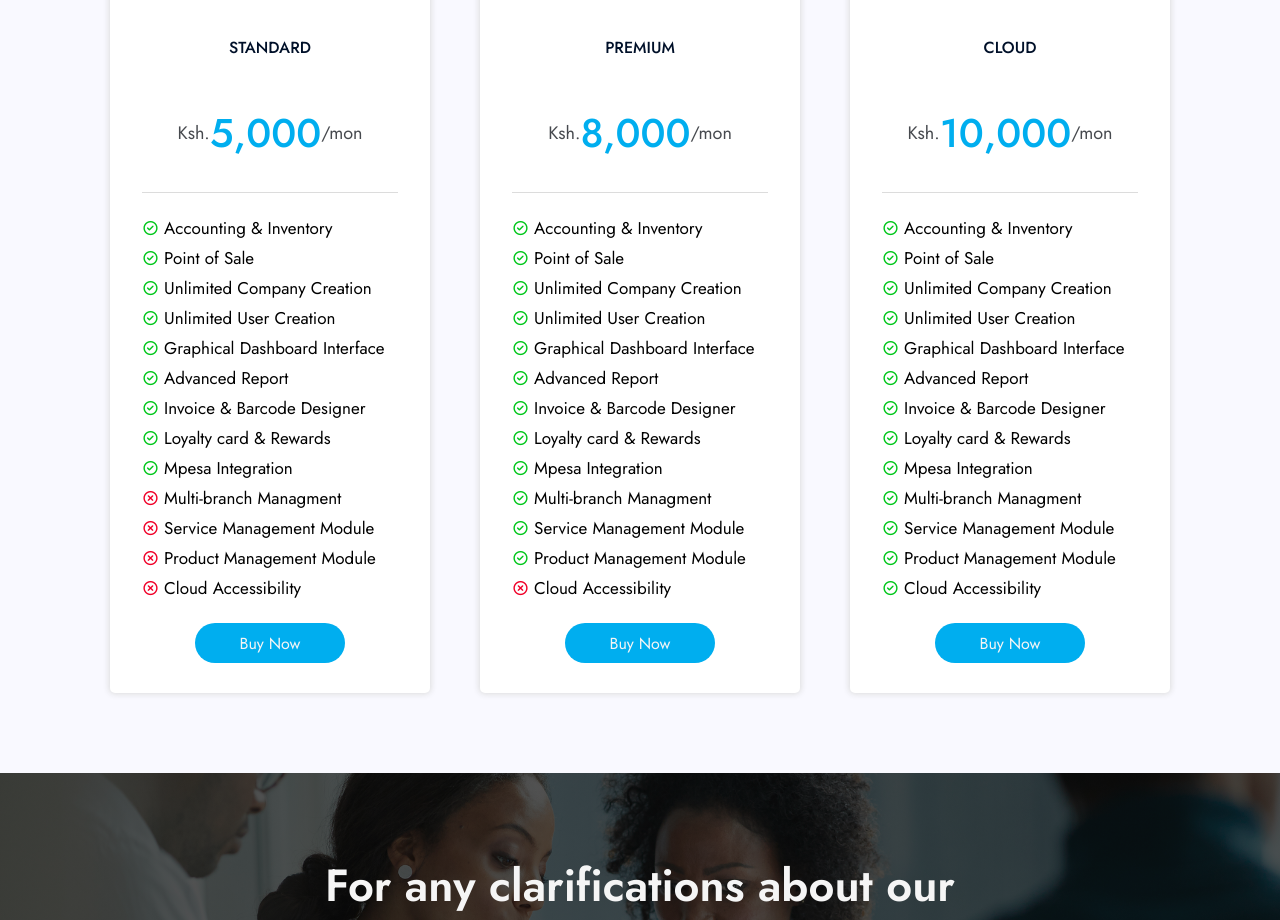
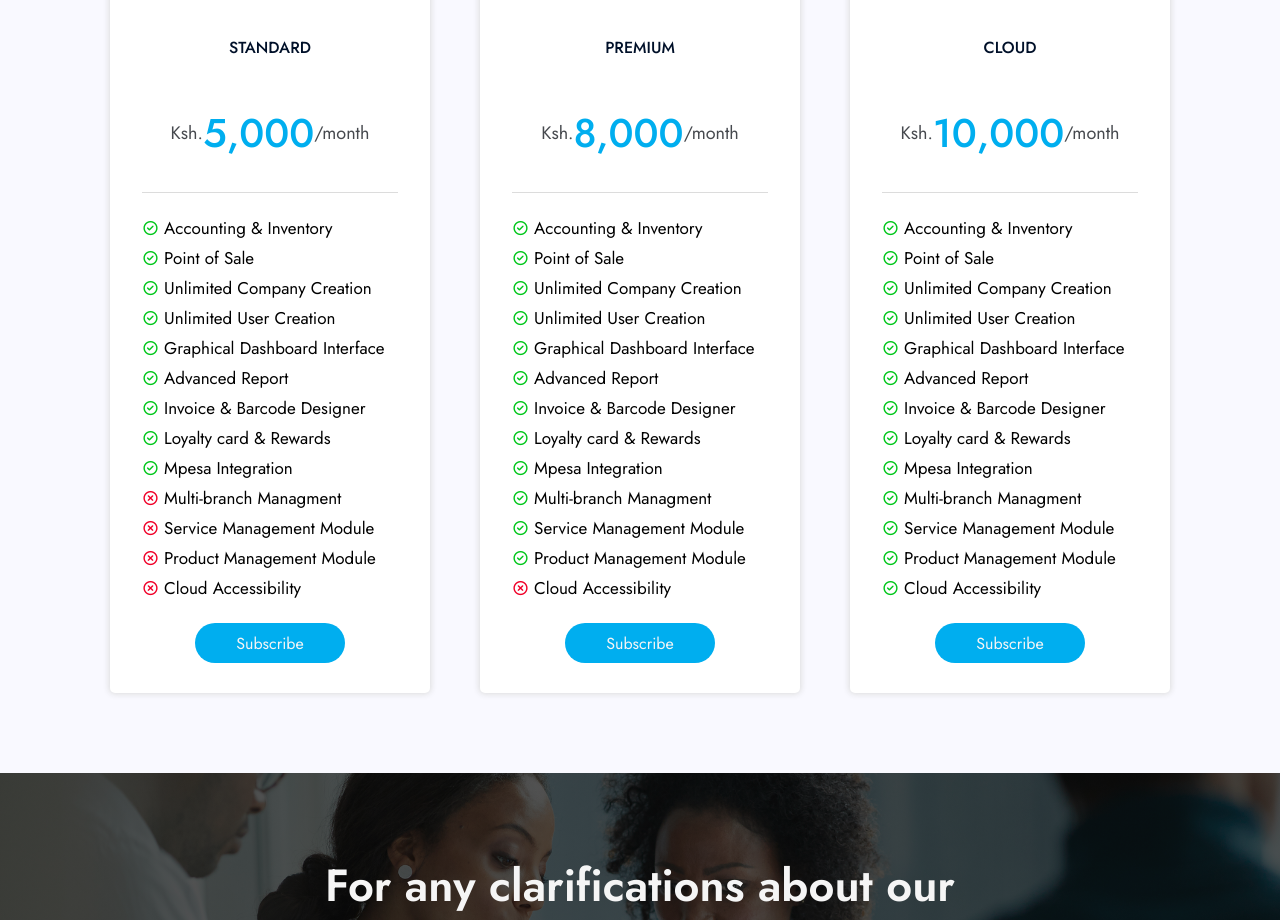
Before and after one commit to justallyt/cybrix-prototype, a plain HTML site: page index.html in a window 1280 px wide. Shown: the part 2720-3640 px from the top of the page. Drawn offline with nearby package versions, Linux system fonts and the light colour scheme.

Commit message:
'Updates'

```diff
--- a/css/home.css
+++ b/css/home.css
@@ -234,7 +234,7 @@ header nav .free-trial{
     background-position: top;
 }
 .landing-slide-moja:nth-child(2){
-    background:linear-gradient(to right, rgba(0, 0, 0, 0.75),  transparent), url("../images/cybrix-8.jpg") no-repeat;
+    background:linear-gradient(to right, rgba(0, 0, 0, 0.75),  transparent), url("../images/cybrix12.jpeg") no-repeat;
     background-size: cover;
     background-position: center;
 }
--- a/index.html
+++ b/index.html
@@ -219,7 +219,7 @@
                                                   <h4>Standard</h4>
                                            </div>
                                            <div class="price">
-                                                  <h3><span>Ksh.</span>5,000<span>/mon</span></h3>
+                                                  <h3><span>Ksh.</span>5,000<span>/month</span></h3>
                                            </div>
                                            <div class="features-box">
                                                   <ul>
@@ -239,7 +239,7 @@
                                                   </ul>
                                            </div>
                                            <div class="pricing-btn">
-                                                 <a href="">Buy Now</a>
+                                                 <a href="">Subscribe</a>
                                            </div>
                                     </div>
                                     <div class="pricing-moja">
@@ -247,7 +247,7 @@
                                                   <h4>Premium</h4>
                                            </div>
                                            <div class="price">
-                                                  <h3><span>Ksh.</span>8,000<span>/mon</span></h3>
+                                                  <h3><span>Ksh.</span>8,000<span>/month</span></h3>
                                            </div>
                                            <div class="features-box">
                                                   <ul>
@@ -267,7 +267,7 @@
                                                   </ul>
                                            </div>
                                            <div class="pricing-btn">
-                                                 <a href="">Buy Now</a>
+                                                 <a href="">Subscribe</a>
                                            </div>
                                     </div>
                                     <div class="pricing-moja">
@@ -275,7 +275,7 @@
                                                   <h4>Cloud</h4>
                                            </div>
                                            <div class="price">
-                                                  <h3><span>Ksh.</span>10,000<span>/mon</span></h3>
+                                                  <h3><span>Ksh.</span>10,000<span>/month</span></h3>
                                            </div>
                                            <div class="features-box">
                                                   <ul>
@@ -295,7 +295,7 @@
                                                   </ul>
                                            </div>
                                            <div class="pricing-btn">
-                                                 <a href="">Buy Now</a>
+                                                 <a href="">Subscribe</a>
                                            </div>
                                     </div>
                              </div>
```
Also changed, not shown: images/cybrix12.jpeg (added).
